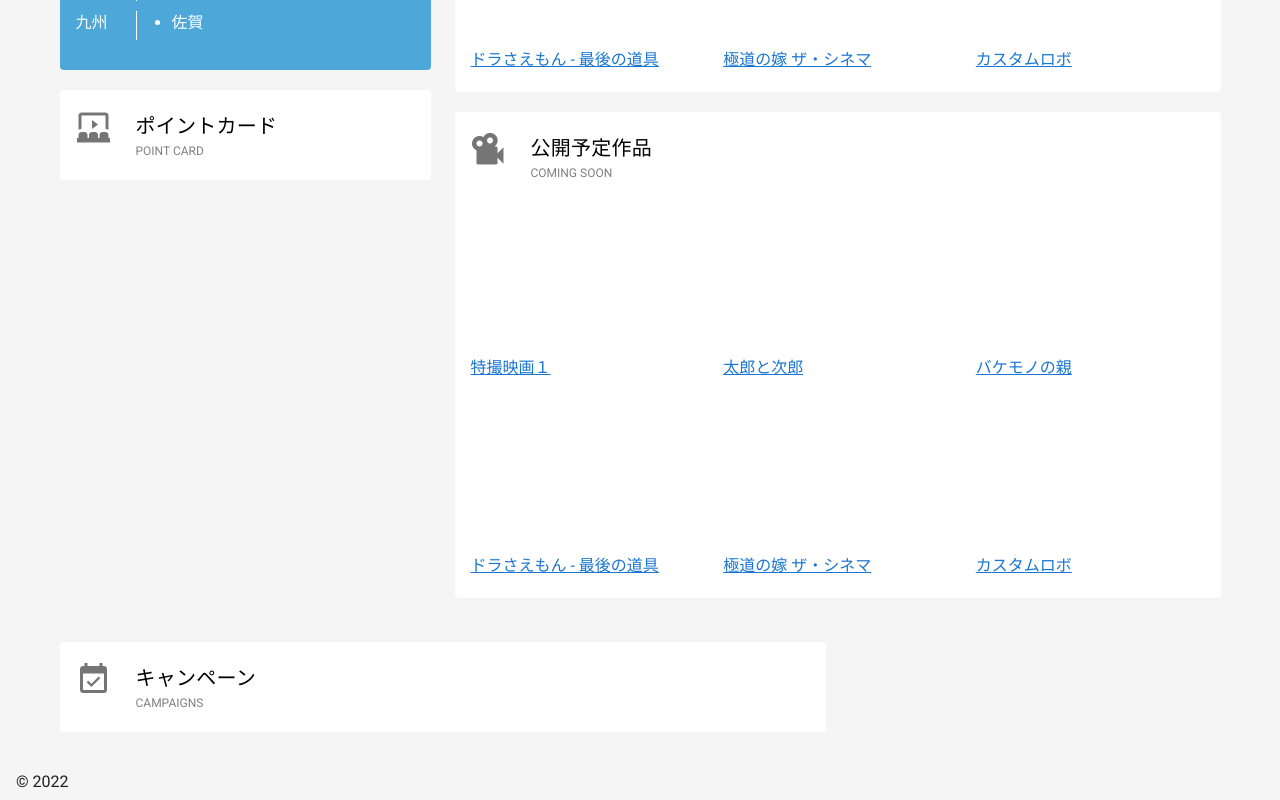
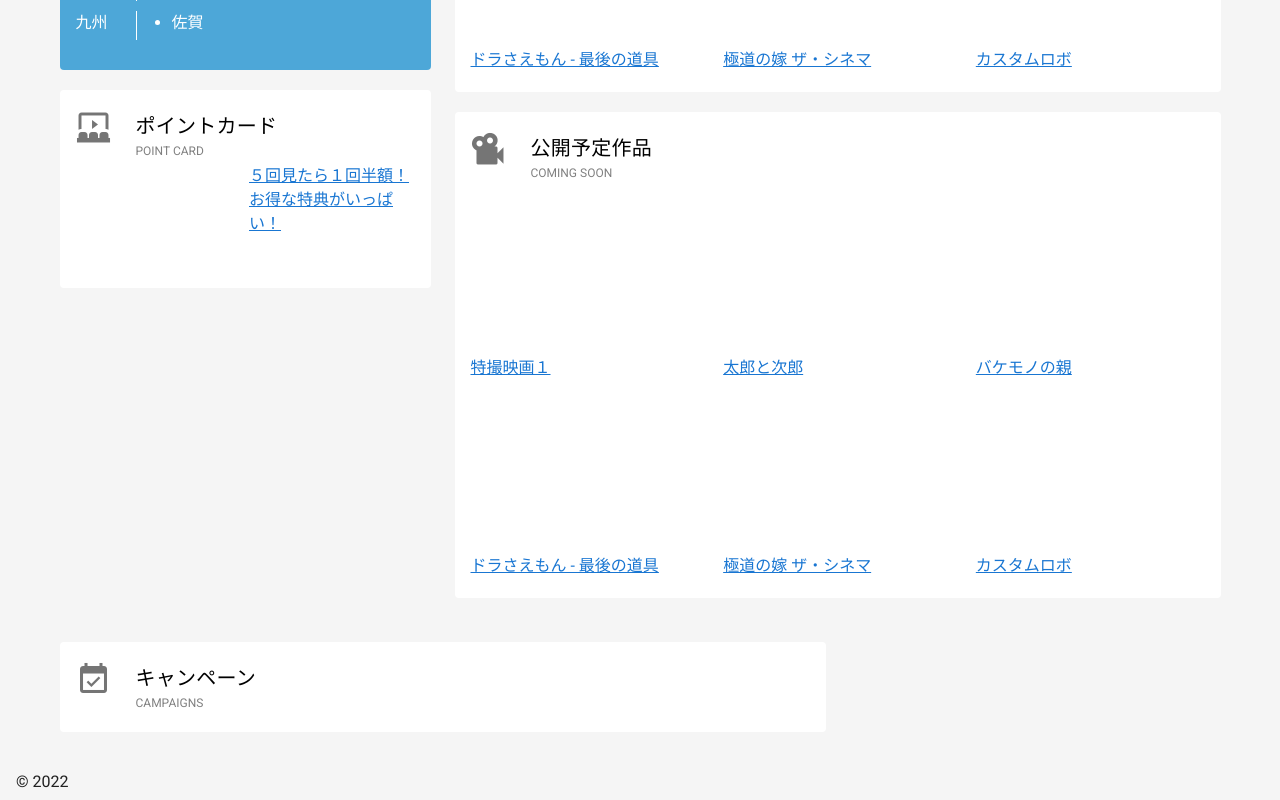
Before and after one commit to Taurin190/nuxt-sample, a Nuxt app: page / in a window 1280 px wide. Shown: the part 1517-2317 px from the top of the page. Built offline with nearby package versions, Linux system fonts and the light colour scheme.

Commit message:
add point card link

```diff
--- /dev/null
+++ b/components/molecules/PointCardLink.vue
@@ -0,0 +1,30 @@
+<template>
+  <nuxt-link
+    :to="to"
+    class="center block"
+    v-bind:class="light_mode ? 'light' : ''"
+  >
+    <v-row align="left" dense>
+        <v-col cols="6">
+            <v-img :src="image_path" />
+        </v-col>
+        <v-col cols="6">
+            <span>
+                {{ description }}
+            </span>
+        </v-col>
+    </v-row>
+  </nuxt-link>
+</template>
+<script>
+export default {
+  name: "PointCardLink",
+  data() {
+      return {
+          to: "/pointcard",
+          image_path: "/creditcard_nonumber_black.png",
+          description: "５回見たら１回半額！お得な特典がいっぱい！"
+      }
+  }
+}
+</script>
--- a/components/organisms/PointCardPanel.vue
+++ b/components/organisms/PointCardPanel.vue
@@ -3,6 +3,7 @@
     <v-row justify="left" align="center">
       <v-col cols="12">
         <panel-title :to="panel_title.to" :icon="panel_title.icon" :title="panel_title.title" :etitle="panel_title.etitle" />
+        <point-card-link />
       </v-col>
     </v-row>
   </div>
@@ -14,8 +15,9 @@ div.point-card-panel {
 </style>
 <script>
 import PanelTitle from "../molecules/PanelTitle.vue";
+import PointCardLink from '../molecules/PointCardLink.vue';
 export default {
-  components: { PanelTitle },
+  components: { PanelTitle, PointCardLink },
   name: "PointCardPanel",
   data() {
     return {
```
Also changed, not shown: static/creditcard_nonumber_black.png (added).
